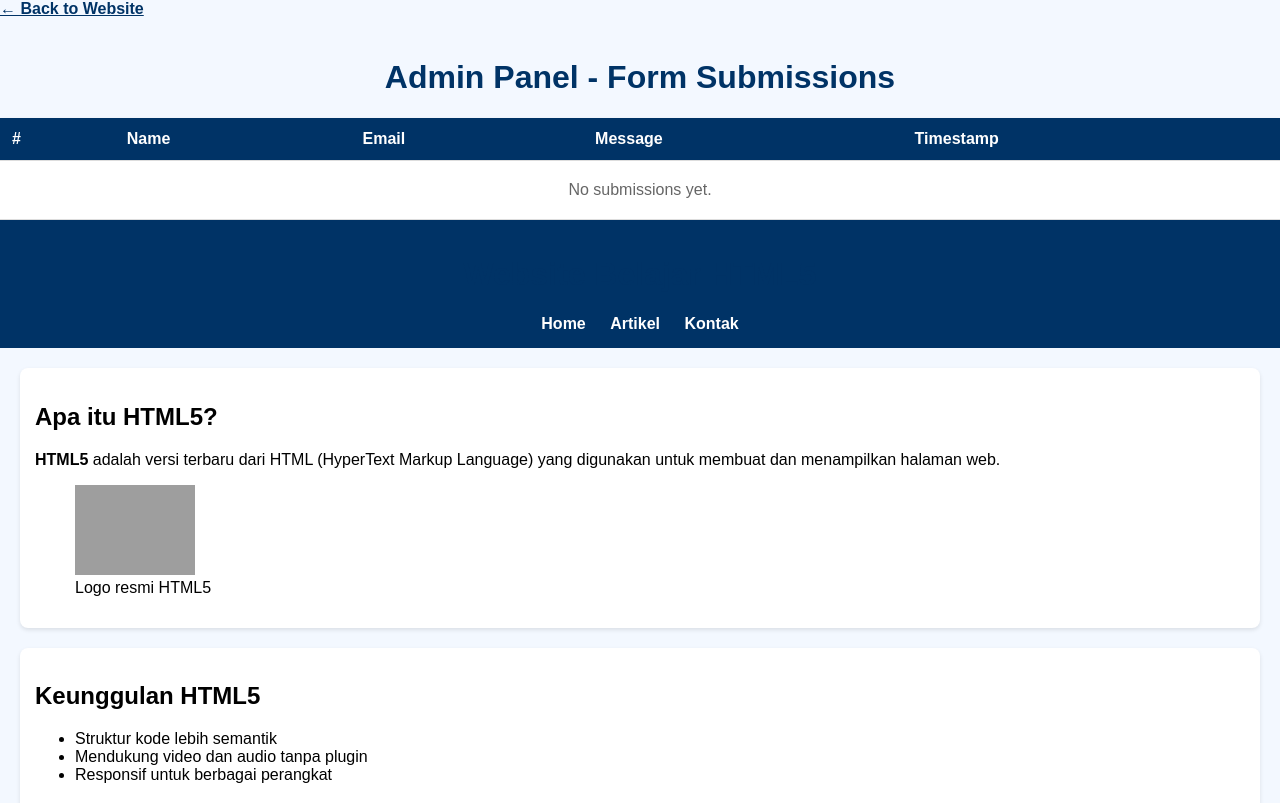
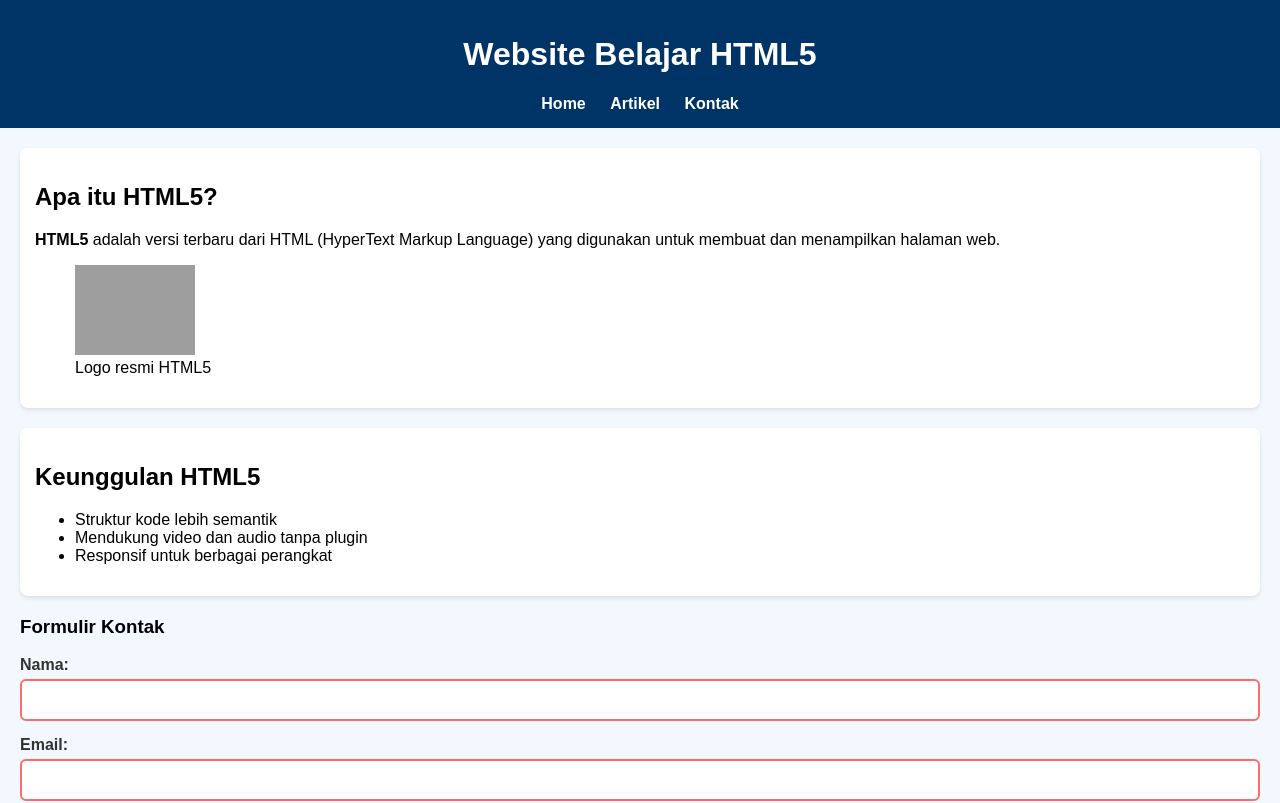
Before and after one commit to bilautesra2-cpu/esrabilaut.github.io, a plain HTML site: page index.html in a window 1280 px wide. Shown: the top 803 px of the page. Drawn offline with Linux system fonts and the light colour scheme; grey boxes are pictures that could not be loaded.

Commit message:
Update index.html

```diff
--- a/index.html
+++ b/index.html
@@ -1,103 +1,3 @@
-<!DOCTYPE html>
-<html lang="id">
-<head>
-  <meta charset="UTF-8">
-  <meta name="viewport" content="width=device-width, initial-scale=1.0">
-  <title>Admin Panel - View Submissions</title>
-  <style>
-    body {
-      font-family: Arial, sans-serif;
-      background-color: #f3f8ff;
-      margin: 0;
-      padding: 20px;
-    }
-    h1 {
-      text-align: center;
-      color: #003366;
-    }
-    table {
-      width: 100%;
-      border-collapse: collapse;
-      margin-top: 20px;
-      background-color: white;
-      box-shadow: 0 2px 4px rgba(0,0,0,0.1);
-    }
-    th, td {
-      padding: 12px;
-      text-align: left;
-      border-bottom: 1px solid #ddd;
-    }
-    th {
-      background-color: #003366;
-      color: white;
-    }
-    tr:hover {
-      background-color: #f5f5f5;
-    }
-    .no-data {
-      text-align: center;
-      padding: 20px;
-      color: #666;
-    }
-    .back-link {
-      display: inline-block;
-      margin-bottom: 20px;
-      color: #003366;
-      text-decoration: none;
-      font-weight: bold;
-    }
-    .back-link:hover {
-      text-decoration: underline;
-    }
-  </style>
-</head>
-<body>
-  <a href="index2.html" class="back-link">&larr; Back to Website</a>
-  <h1>Admin Panel - Form Submissions</h1>
-  <table id="submissionsTable">
-    <thead>
-      <tr>
-        <th>#</th>
-        <th>Name</th>
-        <th>Email</th>
-        <th>Message</th>
-        <th>Timestamp</th>
-      </tr>
-    </thead>
-    <tbody id="submissionsBody">
-      <!-- Submissions will be loaded here -->
-    </tbody>
-  </table>
-
-  <script>
-    document.addEventListener('DOMContentLoaded', function() {
-      loadSubmissions();
-    });
-
-    function loadSubmissions() {
-      const submissions = JSON.parse(localStorage.getItem('contactSubmissions')) || [];
-      const tbody = document.getElementById('submissionsBody');
-
-      if (submissions.length === 0) {
-        tbody.innerHTML = '<tr><td colspan="5" class="no-data">No submissions yet.</td></tr>';
-        return;
-      }
-
-      submissions.forEach((submission, index) => {
-        const row = document.createElement('tr');
-        row.innerHTML = `
-          <td>${index + 1}</td>
-          <td>${submission.name}</td>
-          <td>${submission.email}</td>
-          <td>${submission.message}</td>
-          <td>${new Date(submission.timestamp).toLocaleString()}</td>
-        `;
-        tbody.appendChild(row);
-      });
-    }
-  </script>
-</body>
-</html>
 
 <!DOCTYPE html>
 <html lang="id">
```
